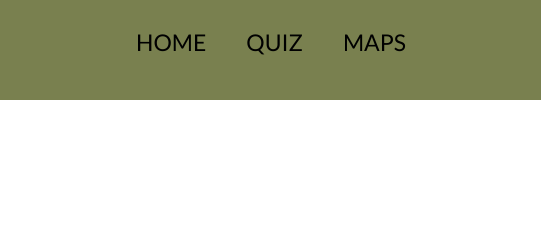
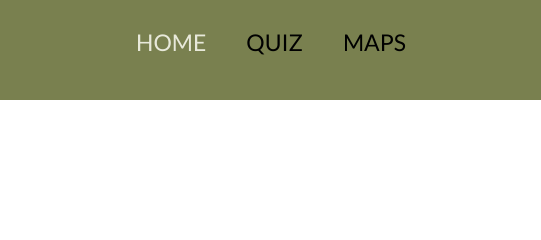
Before and after one commit to ClaraR93/Discover-South-Wales, a plain HTML site: page index.html in a window 1280 px wide. In both pictures the pointer is over the link "HOME". Shown: the top 240 px of the page, 369-910 px from the left. Drawn offline with nearby package versions, Linux system fonts and the light colour scheme.

Commit message:
Add hover colour change to nav bar links in header

```diff
--- a/assets/css/style.css
+++ b/assets/css/style.css
@@ -87,6 +87,10 @@ header {
     font-weight: 400;
     text-decoration: none;
     padding: 10px 20px;
+}
+
+#navbar a:hover {
+    color: #E8E9DA;
 }
 
 .dropdown {
```
